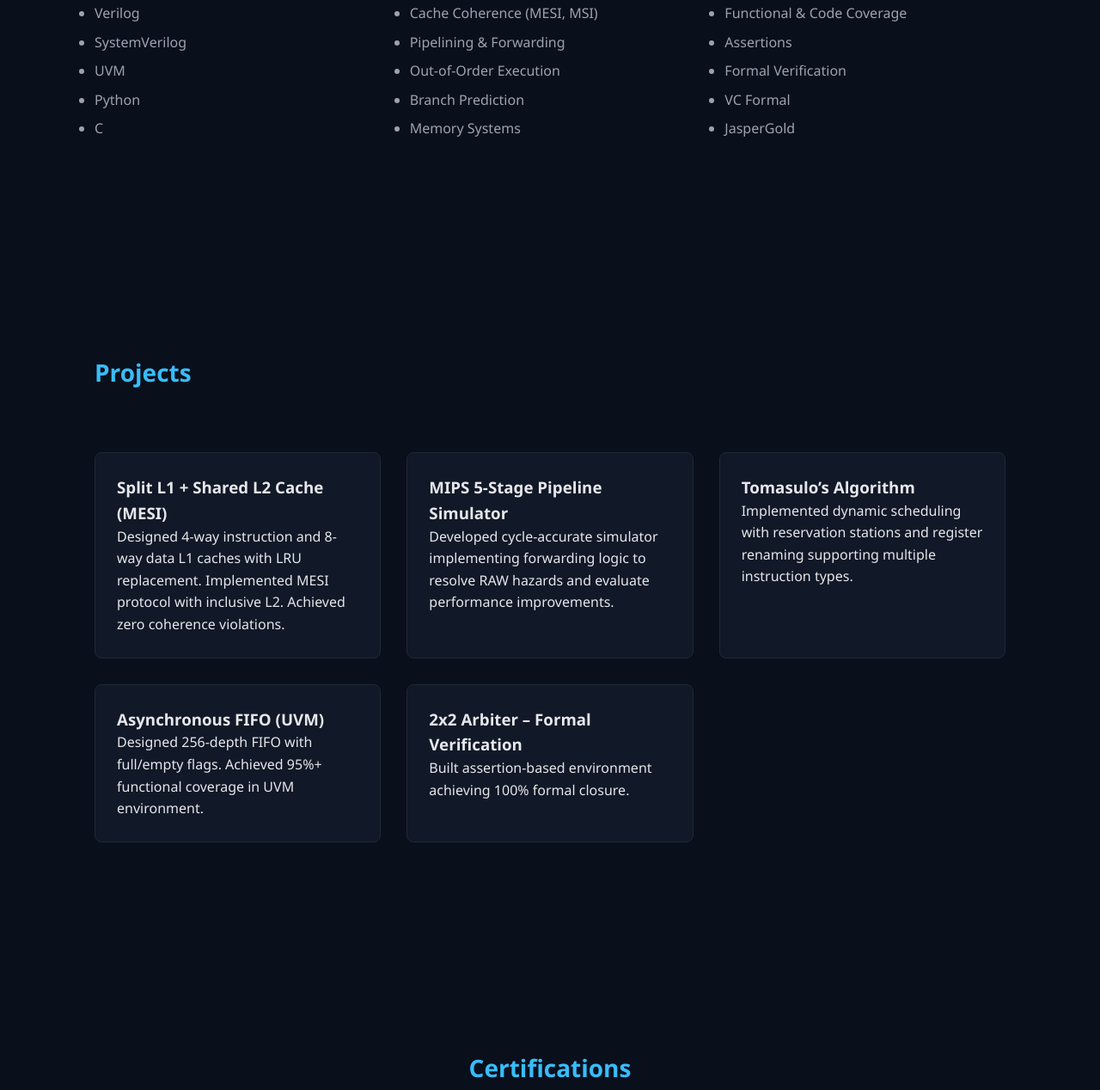
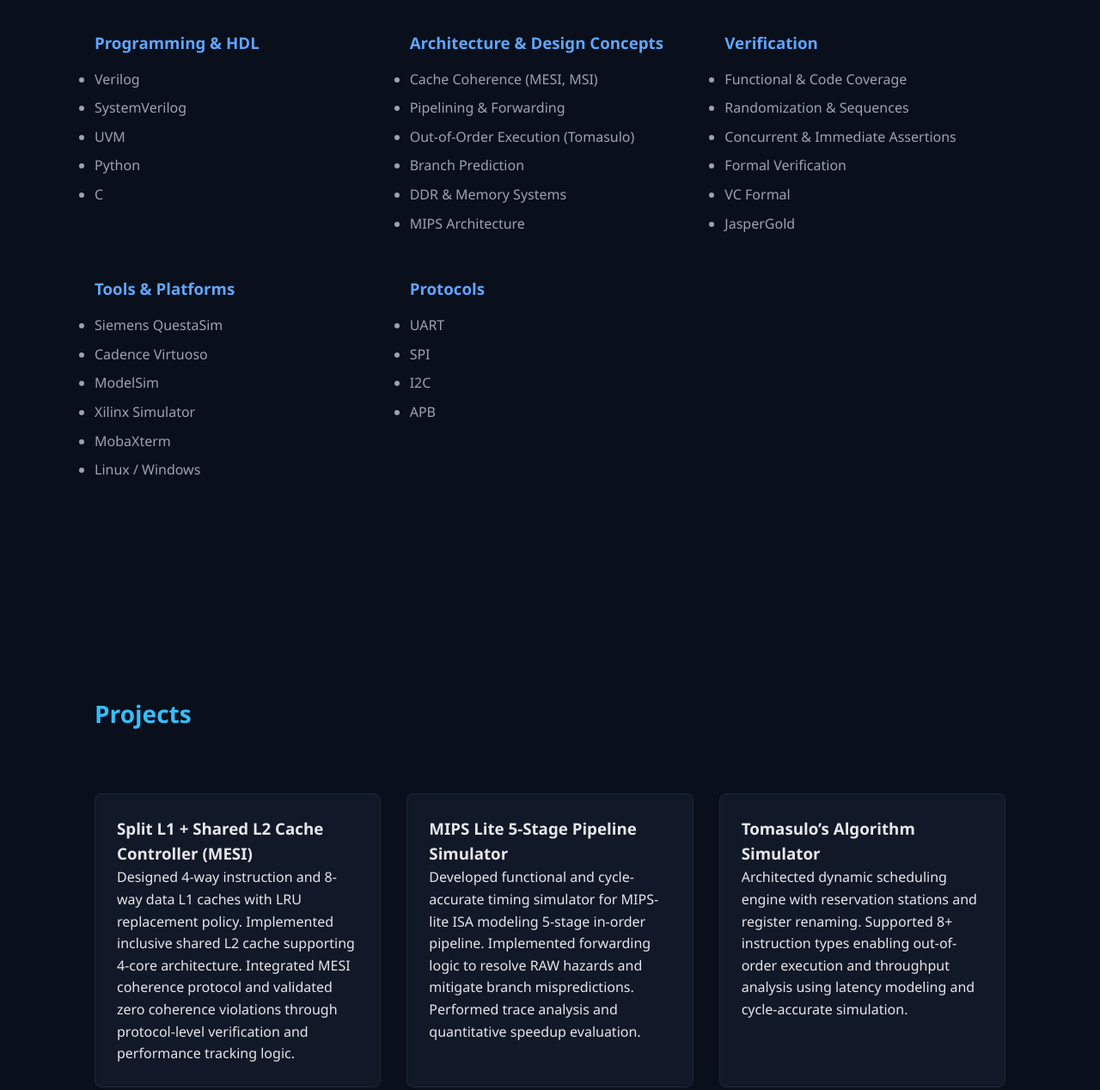
Before and after one commit to hruthikj7349/github-portfolio, a plain HTML site: page index.html in a window 1280 px wide. Shown: the part 1514-2782 px from the top of the page at 86% size. Drawn offline with Linux system fonts and the light colour scheme; files whose address does not match are found by name.

Commit message:
Update index.html

```diff
--- a/index.html
+++ b/index.html
@@ -37,9 +37,7 @@
 <section id="about" class="section">
     <h2>About Me</h2>
     <p>
-        Graduate student at Portland State University specializing in RTL design,
-        cache coherence protocols, pipelined processor architecture, and UVM-based
-        verification methodologies.
+        Graduate student at Portland State University specializing in Design Verification and Validation with a strong focus on Computer Architecture, UVM, and Formal Verification methodologies. Experienced in developing robust testbenches, creating functional and code coverage models, and applying formal methods to ensure design correctness. Skilled in verifying complex digital systems, including MAC units, with attention to performance, reliability, and edge-case validation. Passionate about bridging the gap between architecture and verification to deliver hardware that works as intended.
     </p>
     <p>
         Experience includes MESI-based cache controllers, MIPS 5-stage pipelines,
@@ -64,13 +62,14 @@
     </div>
 
     <div class="skill-group">
-        <h3>Architecture & Concepts</h3>
+        <h3>Architecture & Design Concepts</h3>
         <ul>
             <li>Cache Coherence (MESI, MSI)</li>
             <li>Pipelining & Forwarding</li>
-            <li>Out-of-Order Execution</li>
+            <li>Out-of-Order Execution (Tomasulo)</li>
             <li>Branch Prediction</li>
-            <li>Memory Systems</li>
+            <li>DDR & Memory Systems</li>
+            <li>MIPS Architecture</li>
         </ul>
     </div>
 
@@ -78,10 +77,33 @@
         <h3>Verification</h3>
         <ul>
             <li>Functional & Code Coverage</li>
-            <li>Assertions</li>
+            <li>Randomization & Sequences</li>
+            <li>Concurrent & Immediate Assertions</li>
             <li>Formal Verification</li>
             <li>VC Formal</li>
             <li>JasperGold</li>
+        </ul>
+    </div>
+
+    <div class="skill-group">
+        <h3>Tools & Platforms</h3>
+        <ul>
+            <li>Siemens QuestaSim</li>
+            <li>Cadence Virtuoso</li>
+            <li>ModelSim</li>
+            <li>Xilinx Simulator</li>
+            <li>MobaXterm</li>
+            <li>Linux / Windows</li>
+        </ul>
+    </div>
+
+    <div class="skill-group">
+        <h3>Protocols</h3>
+        <ul>
+            <li>UART</li>
+            <li>SPI</li>
+            <li>I2C</li>
+            <li>APB</li>
         </ul>
     </div>
 </section>
@@ -91,41 +113,57 @@
     <h2>Projects</h2>
 
     <div class="project-card">
-        <h3>Split L1 + Shared L2 Cache (MESI)</h3>
+        <h3>Split L1 + Shared L2 Cache Controller (MESI)</h3>
         <p>
-            Designed 4-way instruction and 8-way data L1 caches with LRU replacement.
-            Implemented MESI protocol with inclusive L2. Achieved zero coherence violations.
+            Designed 4-way instruction and 8-way data L1 caches with LRU replacement policy.
+            Implemented inclusive shared L2 cache supporting 4-core architecture.
+            Integrated MESI coherence protocol and validated zero coherence violations
+            through protocol-level verification and performance tracking logic.
         </p>
     </div>
 
     <div class="project-card">
-        <h3>MIPS 5-Stage Pipeline Simulator</h3>
+        <h3>MIPS Lite 5-Stage Pipeline Simulator</h3>
         <p>
-            Developed cycle-accurate simulator implementing forwarding logic
-            to resolve RAW hazards and evaluate performance improvements.
+            Developed functional and cycle-accurate timing simulator for MIPS-lite ISA
+            modeling 5-stage in-order pipeline. Implemented forwarding logic to resolve RAW
+            hazards and mitigate branch mispredictions. Performed trace analysis and
+            quantitative speedup evaluation.
         </p>
     </div>
 
     <div class="project-card">
-        <h3>Tomasulo’s Algorithm</h3>
+        <h3>Tomasulo’s Algorithm Simulator</h3>
         <p>
-            Implemented dynamic scheduling with reservation stations
-            and register renaming supporting multiple instruction types.
+            Architected dynamic scheduling engine with reservation stations and register renaming.
+            Supported 8+ instruction types enabling out-of-order execution and throughput
+            analysis using latency modeling and cycle-accurate simulation.
         </p>
     </div>
 
     <div class="project-card">
-        <h3>Asynchronous FIFO (UVM)</h3>
+        <h3>Asynchronous FIFO with UVM Verification</h3>
         <p>
-            Designed 256-depth FIFO with full/empty flags.
-            Achieved 95%+ functional coverage in UVM environment.
+            Designed 256-depth async FIFO with full, empty, half-full, and quarter-full flags.
+            Mitigated metastability risks and achieved 95%+ functional coverage through reusable
+            UVM-based verification environment.
         </p>
     </div>
 
     <div class="project-card">
         <h3>2x2 Arbiter – Formal Verification</h3>
         <p>
-            Built assertion-based environment achieving 100% formal closure.
+            Developed assertion-based verification environment using bind files.
+            Achieved 100% formal closure using VC Formal and JasperGold by identifying
+            and resolving corner-case arbitration bugs.
+        </p>
+    </div>
+
+    <div class="project-card">
+        <h3>SPI Master-Slave Controller</h3>
+        <p>
+            Designed FSM-based SPI master and slave modules supporting multi-slave configuration.
+            Verified full-duplex communication and timing compliance using SystemVerilog testbench.
         </p>
     </div>
 </section>
@@ -161,6 +199,13 @@
     <p>Email: hruthik@pdx.edu</p>
     <p>Phone: +1 (503)-421-9673</p>
     <p>Portland, Oregon</p>
+    <p>
+        <strong>LinkedIn:</strong>
+        <a href="https://www.linkedin.com/in/hruthikjayarama" target="_blank">
+            linkedin.com/in/hruthikjayarama
+        </a>
+    </p>
+
 </section>
 
 <footer>
```
